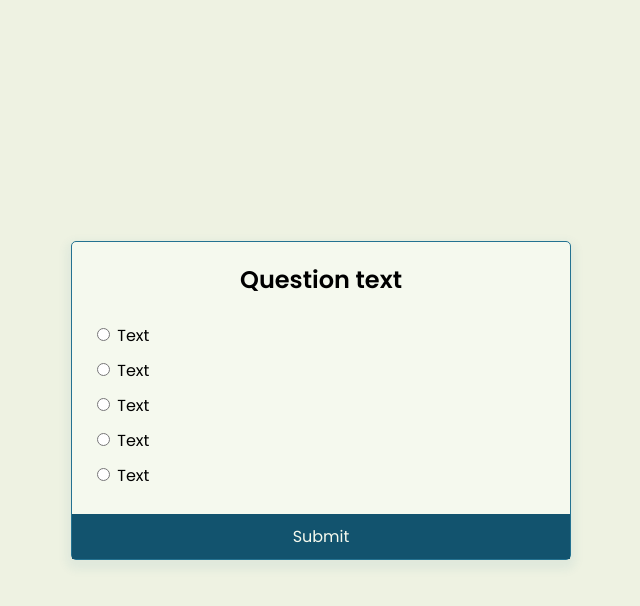
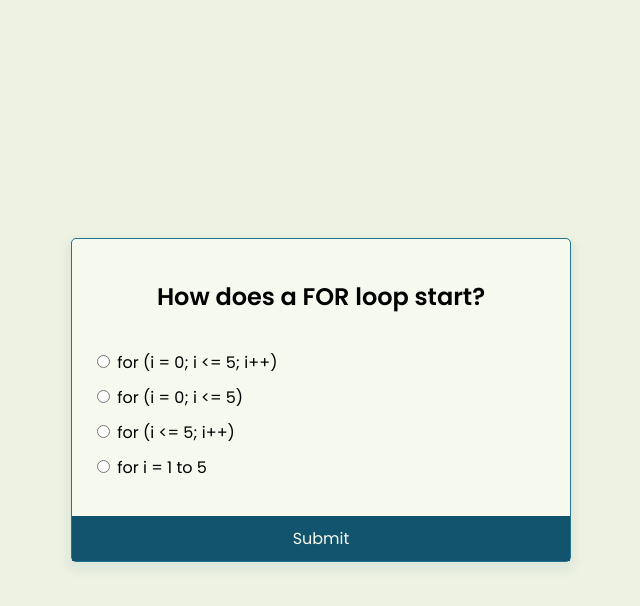
Before and after one commit to DasaGott/Quiz-app, a plain HTML site: page index.html in a window 1280 px wide. Both pictures are taken after a click on the button "Submit". Shown: the whole page, without its empty margins (319-959 px from the left). Drawn offline with Linux system fonts and the light colour scheme.

Commit message:
Added JS and few styling adjustments

```diff
--- a/app.js
+++ b/app.js
@@ -5,7 +5,7 @@ const quizData = [
     b: "for (i = 0; i <= 5)",
     c: "for (i <= 5; i++)",
     d: "for i = 1 to 5",
-    correct: a,
+    correct: "a",
   },
   {
     question:
@@ -14,7 +14,7 @@ const quizData = [
     b: "round(7.25)",
     c: "Math.rnd(7.25)",
     d: "rnd(7.25)",
-    correct: a,
+    correct: "a",
   },
   {
     question:
@@ -23,7 +23,7 @@ const quizData = [
     b: "Math.max(x, y)  ",
     c: "top(x, y)",
     d: "ceil(x, y)",
-    correct: b,
+    correct: "b",
   },
   {
     question:
@@ -32,15 +32,80 @@ const quizData = [
     b: "if i <> 5",
     c: "if (i != 5)",
     d: "if i =! 5 then",
-    correct: c,
+    correct: "c",
   },
   {
     question:
       "How can you detect the client's browser name?",
     a: "browser.name",
     b: "client.navName",
-    c: "client.name)",
+    c: "client.name",
     d: "navigator.appName",
-    correct: d,
+    correct: "d",
   },
 ];
+
+const quizEl = document.getElementById("quiz");
+const questionEl =
+  document.getElementById("question");
+const answerEls =
+  document.querySelectorAll(".answer");
+const aText = document.getElementById("a_text");
+const bText = document.getElementById("b_text");
+const cText = document.getElementById("c_text");
+const dText = document.getElementById("d_text");
+const submitBtn =
+  document.getElementById("submit");
+
+let currentQuiz = 0;
+let score = 0;
+
+loadQuiz();
+
+function loadQuiz() {
+  deselectAnswers();
+  const currentQuizData = quizData[currentQuiz];
+  questionEl.innerText = currentQuizData.question;
+  aText.innerText = currentQuizData.a;
+  bText.innerText = currentQuizData.b;
+  cText.innerText = currentQuizData.c;
+  dText.innerText = currentQuizData.d;
+}
+
+function deselectAnswers() {
+  answerEls.forEach((answerEl) => {
+    answerEl.checked = false;
+  });
+}
+
+submitBtn.addEventListener("click", () => {
+  const answer = getSelected();
+
+  if (answer) {
+    if (
+      answer === quizData[currentQuiz].correct
+    ) {
+      score++;
+    }
+    currentQuiz++;
+  }
+
+  if (currentQuiz < quizData.length) {
+    loadQuiz();
+  } else {
+    const percentage =
+      (score / quizData.length) * 100;
+    quizEl.innerHTML = `<h2>Your score is this quiz is ${percentage} %</h2>
+    <button onclick="location.reload()">Reload<button>`;
+  }
+});
+
+function getSelected() {
+  let answer;
+  answerEls.forEach((answerEl) => {
+    if (answerEl.checked) {
+      answer = answerEl.id;
+    }
+  });
+  return answer;
+}
--- a/index.html
+++ b/index.html
@@ -17,6 +17,7 @@
           <li>
             <input
               type="radio"
+              name="answer"
               id="a"
               class="answer"
             />
@@ -27,6 +28,7 @@
           <li>
             <input
               type="radio"
+              name="answer"
               id="b"
               class="answer"
             />
@@ -37,6 +39,7 @@
           <li>
             <input
               type="radio"
+              name="answer"
               id="c"
               class="answer"
             />
@@ -47,20 +50,11 @@
           <li>
             <input
               type="radio"
+              name="answer"
               id="d"
               class="answer"
             />
             <label for="d" id="d_text"
-              >Text</label
-            >
-          </li>
-          <li>
-            <input
-              type="radio"
-              id="e"
-              class="answer"
-            />
-            <label for="e" id="e_text"
               >Text</label
             >
           </li>
--- a/style.css
+++ b/style.css
@@ -17,35 +17,38 @@ body {
 .quiz-container {
   border: 1px solid #247291;
   width: 500px;
-  padding-top: 20px;
   border-radius: 5px;
   box-shadow: 0 5px 10px 5px #24729110;
   background-color: #f5f9ee;
 }
 
 .quiz-header {
-  display: flex;
-  flex-direction: column;
+  padding: 20px;
 }
 
 h2 {
   text-align: center;
   margin: 0;
+  padding: 20px;
 }
 
 ul {
-  list-style: none;
-  padding-left: 10px;
+  list-style-type: none;
+  padding: 0;
 }
 
 ul li {
-  margin: 10px;
+  margin: 10px 0;
+}
+
+ul li label {
+  cursor: pointer;
 }
 
 button {
   border: none;
-  margin: 0;
   background-color: #247291;
+  display: block;
   color: #f5f9ee;
   padding: 10px;
   width: 100%;
```
